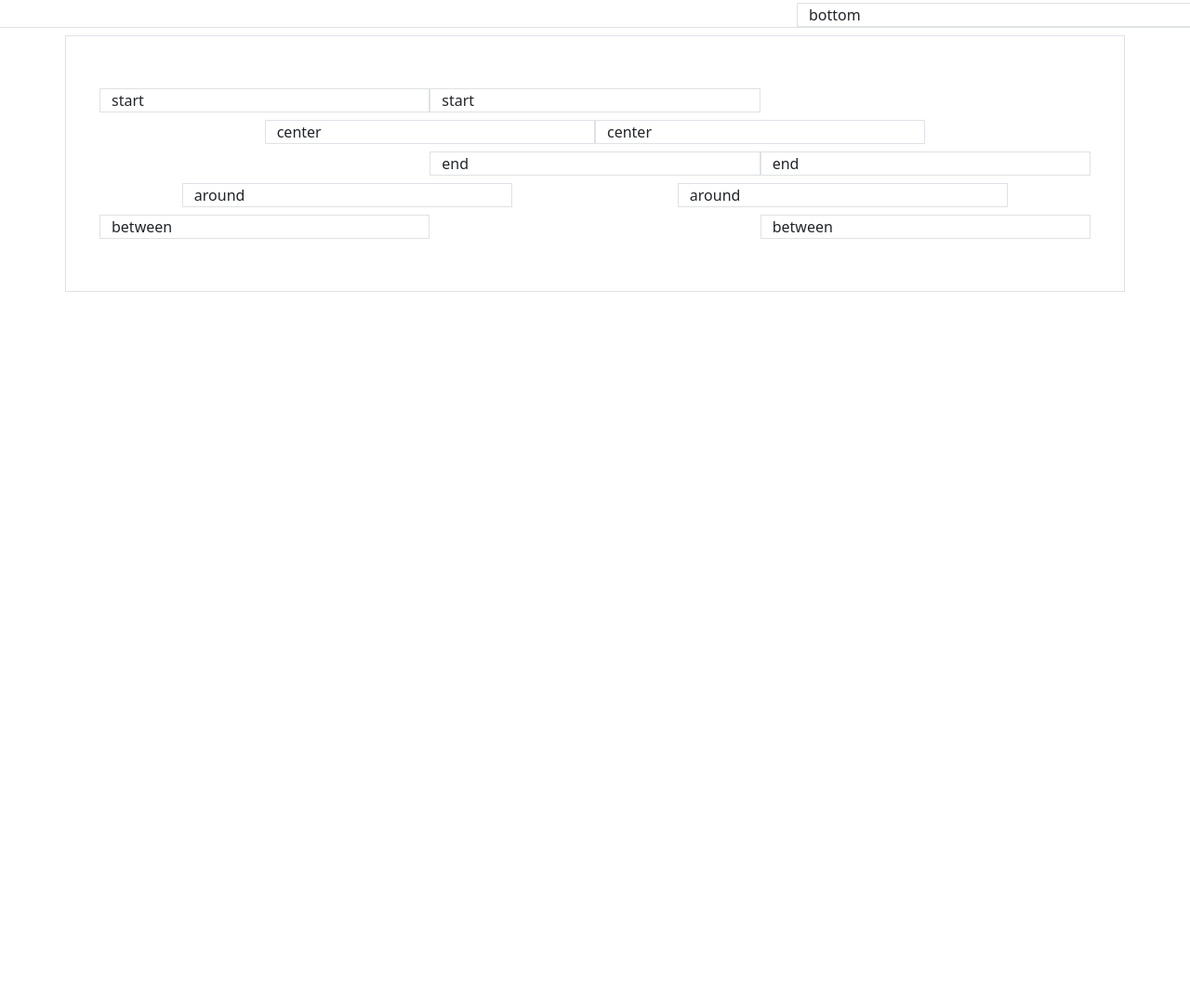
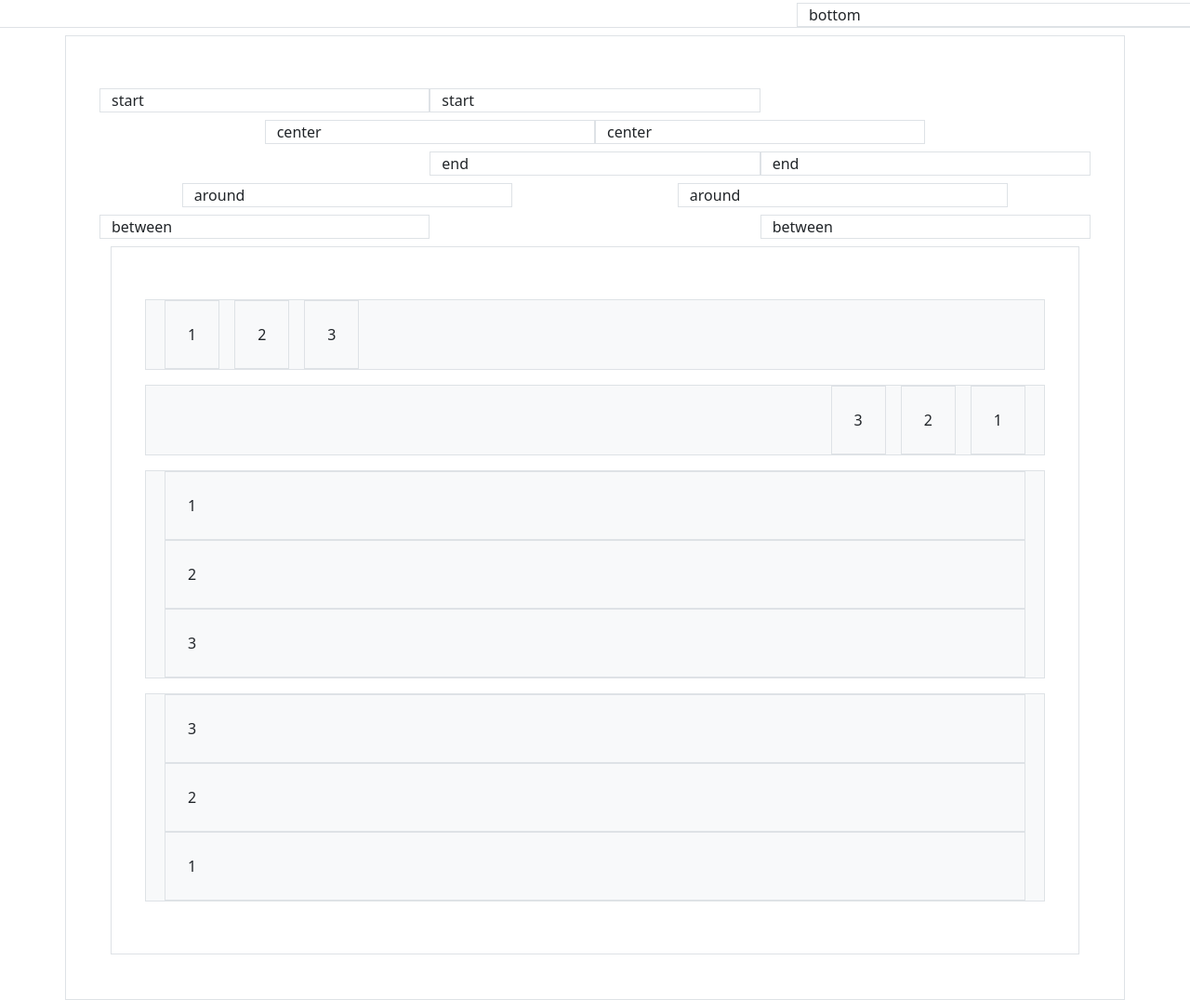
Before and after one commit to Caio1918/Meus-c-digos-em-geral, a plain HTML site: page Desenvolvimento_Front_End/gridsystem.html in a window 1280 px wide. Shown: the part 1968-3044 px from the top of the page at 93% size. Before the commit the page ends 2282 px from the top, so only its background shows below. Drawn offline with nearby package versions, Linux system fonts and the light colour scheme.

Commit message:
alterando eixos

```diff
--- a/Desenvolvimento_Front_End/gridsystem.html
+++ b/Desenvolvimento_Front_End/gridsystem.html
@@ -190,12 +190,42 @@
             <div class="col-4 border">between</div>
         </div>
 
-    </div>
+        <div class="container mt-2 p-5 border">
+            <div class="row">
+                <!-- d-flex: display: flex; -->
+                <!-- padrão row da esquerda para a direita -->
+                <div class="d-flex bg-light border my-2">
+                    <div class="p-4 border mx-2">1</div>
+                    <div class="p-4 border mx-2">2</div>
+                    <div class="p-4 border mx-2">3</div>
+                </div>
+                <!-- flex-row-reverse da direita para a esquerda -->
+                <div class="d-flex flex-row-reverse bg-light border my-2">
+                    <div class="p-4 border mx-2">1</div>
+                    <div class="p-4 border mx-2">2</div>
+                    <div class="p-4 border mx-2">3</div>
+                </div>
+                <!-- flex-column: eixo principal se torna o vertical -->
+                <!-- posicionamento de cima para baixo -->
+                <div class="d-flex flex-column bg-light border my-2">
+                    <div class="p-4 border mx-2">1</div>
+                    <div class="p-4 border mx-2">2</div>
+                    <div class="p-4 border mx-2">3</div>
+                </div>
+                <!-- flex-column-reverse: de baixo para cima -->
+                <div class="d-flex flex-column-reverse bg-light border my-2">
+                    <div class="p-4 border mx-2">1</div>
+                    <div class="p-4 border mx-2">2</div>
+                    <div class="p-4 border mx-2">3</div>
+                </div>
+            </div>
+
+        </div>
 
 
-    <script src="https://cdn.jsdelivr.net/npm/bootstrap@5.2.1/dist/js/bootstrap.bundle.min.js"
-        integrity="sha384-u1OknCvxWvY5kfmNBILK2hRnQC3Pr17a+RTT6rIHI7NnikvbZlHgTPOOmMi466C8"
-        crossorigin="anonymous"></script>
+        <script src="https://cdn.jsdelivr.net/npm/bootstrap@5.2.1/dist/js/bootstrap.bundle.min.js"
+            integrity="sha384-u1OknCvxWvY5kfmNBILK2hRnQC3Pr17a+RTT6rIHI7NnikvbZlHgTPOOmMi466C8"
+            crossorigin="anonymous"></script>
 
 </body>
 
```
